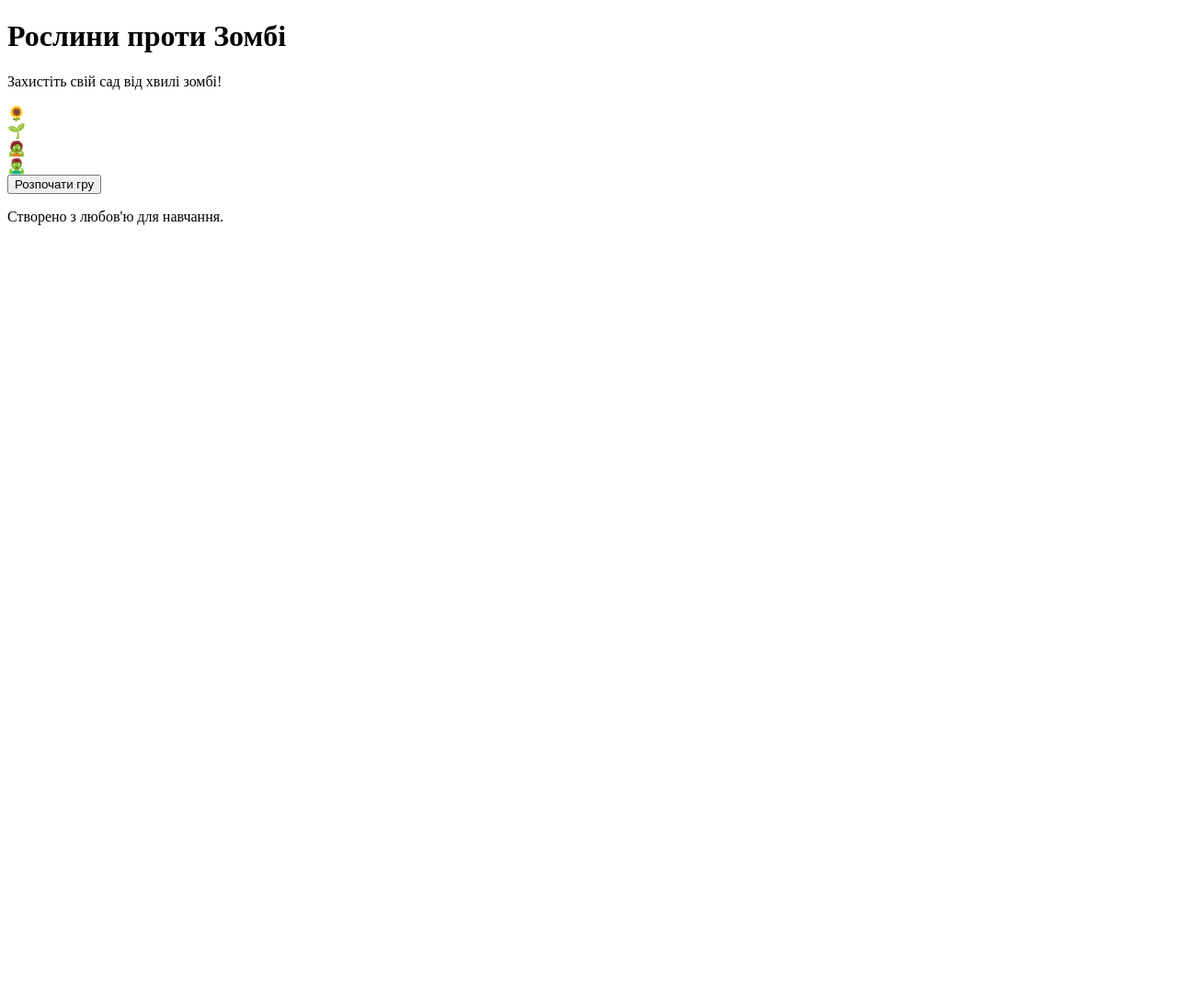
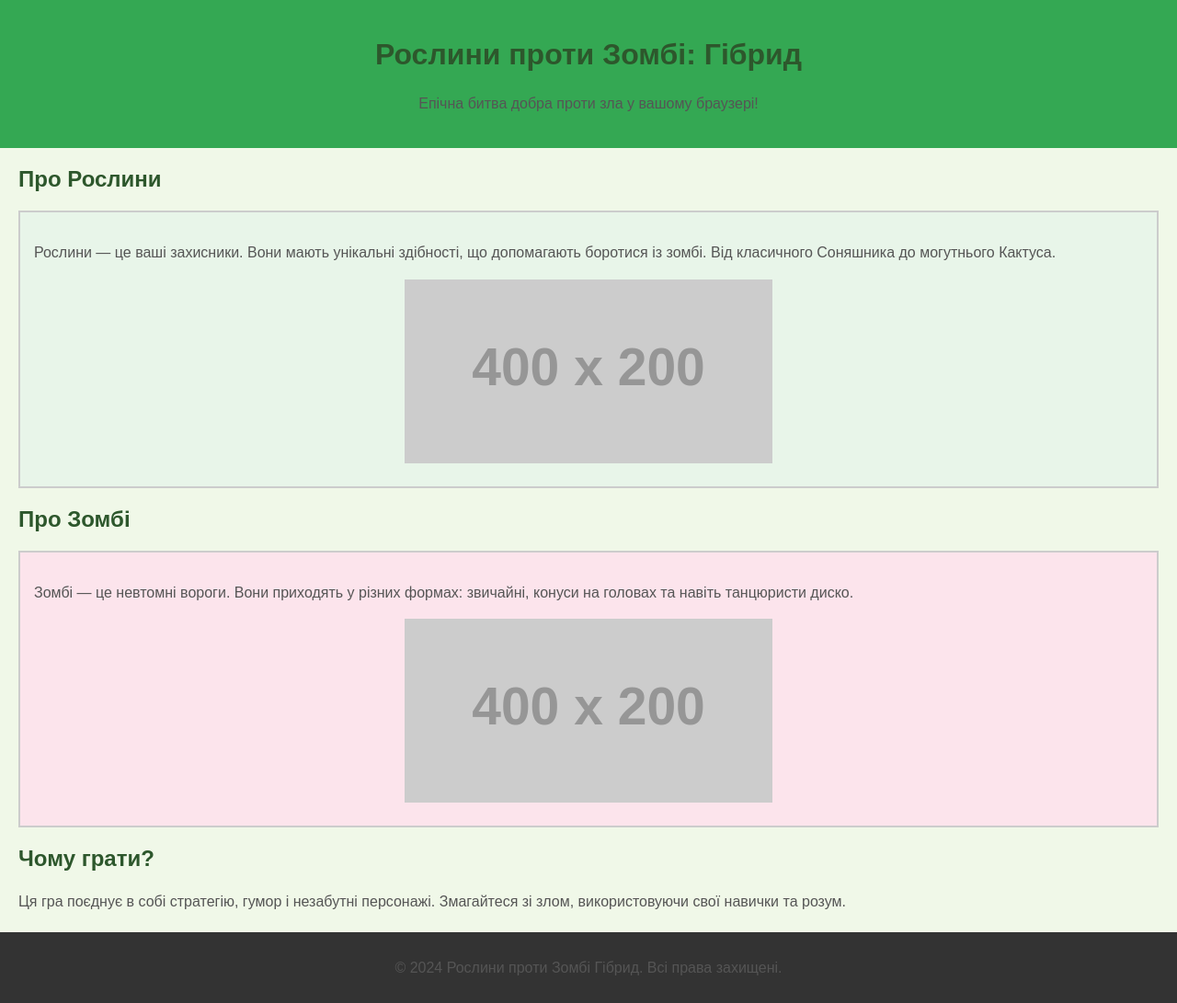
Before and after one commit to dava290414/david, a plain HTML site: page index.html in a window 1280 px wide. Shown: the whole page at 92% size. Before the commit the page ends 800 px from the top, so only its background shows below. Drawn offline with Linux system fonts and the light colour scheme; placeholder pictures from the web are drawn by us.

Commit message:
Update index.html
к

```diff
--- a/index.html
+++ b/index.html
@@ -3,30 +3,80 @@
 <head>
     <meta charset="UTF-8">
     <meta name="viewport" content="width=device-width, initial-scale=1.0">
-    <title>Рослини проти Зомбі</title>
-    <link rel="stylesheet" href="styles.css">
+    <title>Рослини проти Зомбі Гібрид</title>
+    <style>
+        body {
+            font-family: Arial, sans-serif;
+            background-color: #f0f8e8;
+            margin: 0;
+            padding: 0;
+        }
+        header {
+            background-color: #34a853;
+            color: white;
+            text-align: center;
+            padding: 20px 0;
+        }
+        .content {
+            margin: 20px;
+        }
+        h1, h2 {
+            color: #2d572c;
+        }
+        p {
+            line-height: 1.6;
+            color: #555;
+        }
+        img {
+            display: block;
+            margin: 10px auto;
+            max-width: 100%;
+        }
+        .footer {
+            background-color: #333;
+            color: white;
+            text-align: center;
+            padding: 10px 0;
+            margin-top: 20px;
+        }
+        .plants, .zombies {
+            border: 2px solid #ccc;
+            padding: 15px;
+            margin: 10px 0;
+        }
+        .plants {
+            background-color: #e8f5e9;
+        }
+        .zombies {
+            background-color: #fce4ec;
+        }
+    </style>
 </head>
 <body>
     <header>
-        <h1>Рослини проти Зомбі</h1>
-        <p>Захистіть свій сад від хвилі зомбі!</p>
+        <h1>Рослини проти Зомбі: Гібрид</h1>
+        <p>Епічна битва добра проти зла у вашому браузері!</p>
     </header>
-    <main>
-        <div class="game-container">
-            <div class="plants-zone">
-                <div class="plant" id="plant-1" data-damage="15">🌻</div>
-                <div class="plant" id="plant-2" data-damage="20">🌱</div>
-            </div>
-            <div class="zombies-zone">
-                <div class="zombie" id="zombie-1" data-health="50">🧟</div>
-                <div class="zombie" id="zombie-2" data-health="60">🧟‍♂️</div>
-            </div>
+
+    <div class="content">
+        <h2>Про Рослини</h2>
+        <div class="plants">
+            <p>Рослини — це ваші захисники. Вони мають унікальні здібності, що допомагають боротися із зомбі. Від класичного Соняшника до могутнього Кактуса.</p>
+            <img src="https://via.placeholder.com/400x200" alt="Рослини в дії">
         </div>
-        <button id="start-game">Розпочати гру</button>
-    </main>
-    <footer>
-        <p>Створено з любов'ю для навчання.</p>
-    </footer>
-    <script src="script.js"></script>
+
+        <h2>Про Зомбі</h2>
+        <div class="zombies">
+            <p>Зомбі — це невтомні вороги. Вони приходять у різних формах: звичайні, конуси на головах та навіть танцюристи диско.</p>
+            <img src="https://via.placeholder.com/400x200" alt="Зомбі атакують">
+        </div>
+
+        <h2>Чому грати?</h2>
+        <p>Ця гра поєднує в собі стратегію, гумор і незабутні персонажі. Змагайтеся зі злом, використовуючи свої навички та розум.</p>
+    </div>
+
+    <div class="footer">
+        <p>&copy; 2024 Рослини проти Зомбі Гібрид. Всі права захищені.</p>
+    </div>
 </body>
 </html>
```
